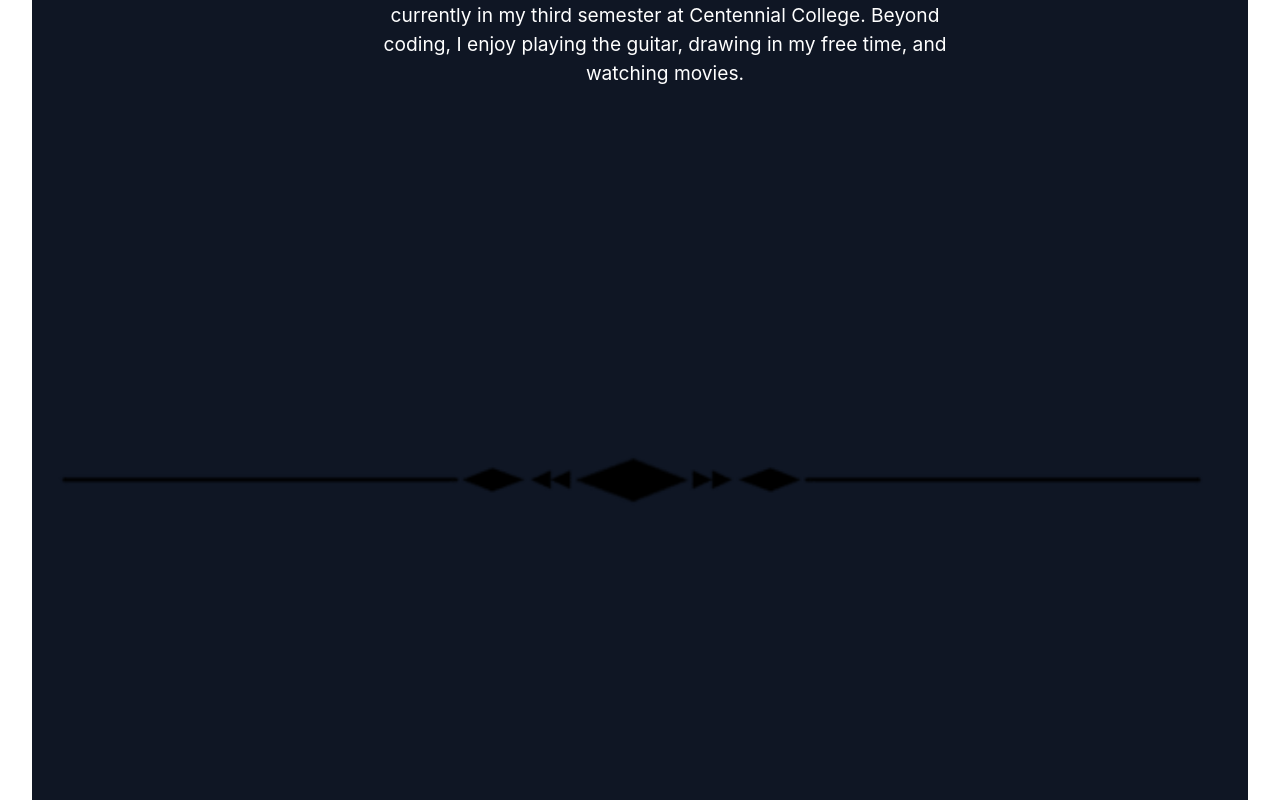
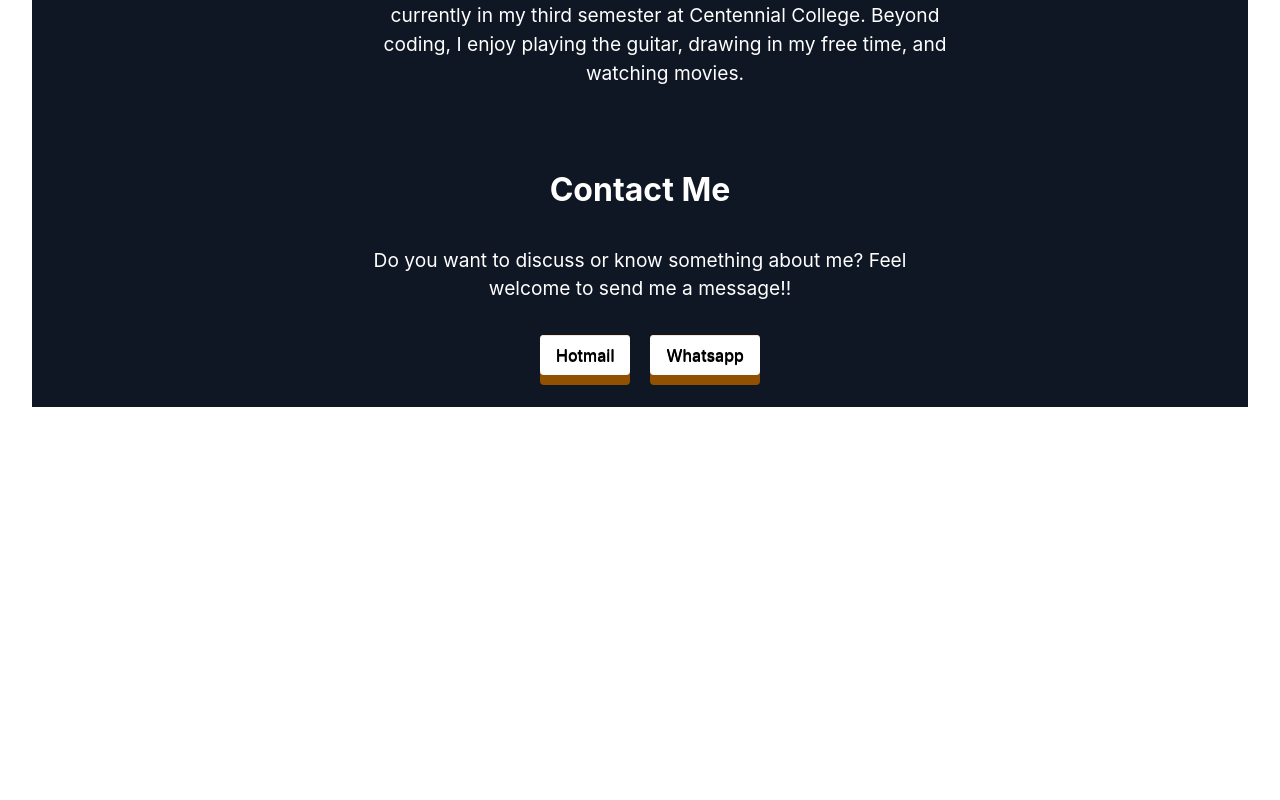
Before and after one commit to marvel987dc/Portfolio, a React (Vite) app: page / in a window 1280 px wide. Shown: the part 1520-2320 px from the top of the page. After the commit the page ends 1959 px from the top, so only its background shows below. Built offline with nearby package versions, Linux system fonts and the light colour scheme; a web font is replaced by a local one.

Commit message:
Contact (done) add new buttons to contact

```diff
--- a/src/Components/About/About.jsx
+++ b/src/Components/About/About.jsx
@@ -23,9 +23,9 @@ const Description = styled.p`
   margin-left: 50px;
 `;
 
-const Separator = styled.img`
-  width: 100%;
-  `;
+// const Separator = styled.img`
+//   width: 100%;
+//   `;
 
 const Intro = () => {
   return (
@@ -38,7 +38,7 @@ const Intro = () => {
         semester at Centennial College. Beyond coding, I enjoy playing the
         guitar, drawing in my free time, and watching movies.
       </Description>
-      <Separator src="./src/assets/Pics/separator.png" />
+      {/* <Separator src="./src/assets/Pics/separator.png" /> */}
     </IntroSection>
   );
 };
--- a/src/Components/Contact/Contact.css
+++ b/src/Components/Contact/Contact.css
@@ -11,3 +11,17 @@
     -moz-border-radius: 5px;
     border-radius: 5px;
 }
+
+.ContactB2{
+    -webkit-tap-highlight-color: rgba(0, 0, 0, 0);
+    text-shadow: 0px 1px 0px #000;
+    filter: dropshadow(color=#000, offx=0px, offy=1px);
+
+    -webkit-box-shadow:inset 0 1px 0 #FFE5C4, 0 10px 0 #915100;
+    -moz-box-shadow:inset 0 1px 0 #FFE5C4, 0 10px 0 #915100;
+    box-shadow:inset 0 1px 0 #FFE5C4, 0 10px 0 #915100;
+
+    -webkit-border-radius: 5px;
+    -moz-border-radius: 5px;
+    border-radius: 5px;
+}
--- a/src/Components/Contact/Contact.jsx
+++ b/src/Components/Contact/Contact.jsx
@@ -46,9 +46,10 @@ export default function Contact() {
           Do you want to discuss or know something about me? Feel welcome to
           send me a message!!{" "}
         </ContactDescription>
-        <ContactButton className="ContactB" href="mailto:leo_deplay@outlook.com.com">
-          Enviar E-mail
+        <ContactButton className="ContactB" href="mailto:juanbarrero2005@hotmail.com">
+        Hotmail
         </ContactButton>
+        <ContactButton className="ContactB2" href=" https://wa.me/14379923653">Whatsapp</ContactButton>
       </ContactSection>
     </div>
   );
```
